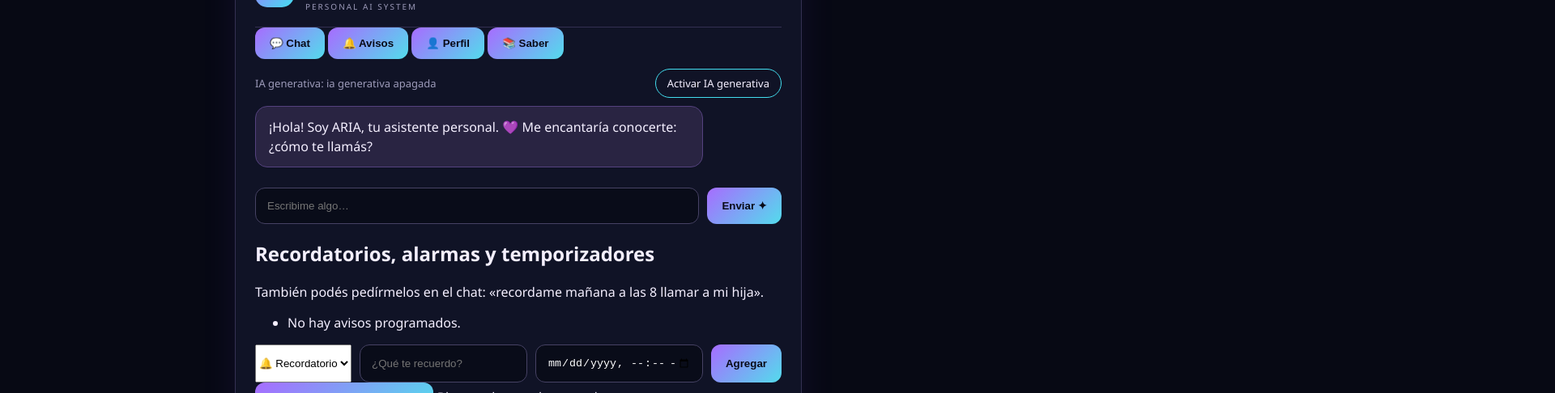
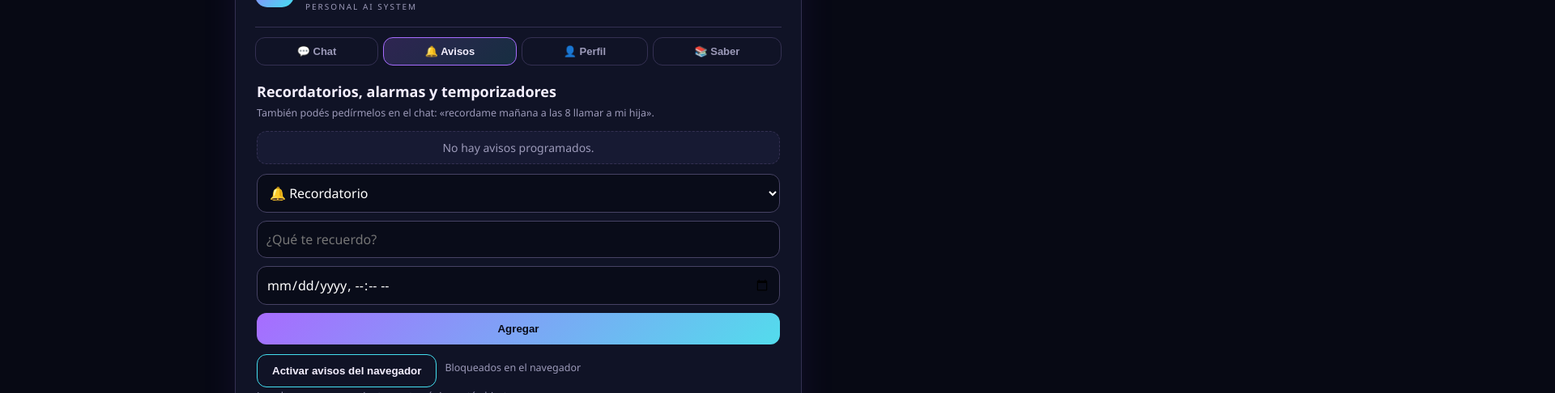
Before and after one commit to luluciel707/ARIA-OFICIAL, a plain HTML site: page brain/index.html in a window 1280 px wide. Both pictures are taken after a click on the button "🔔 Avisos". Shown: the part 130-616 px from the top of the page at 81% size, 1920 px wide, since content can reach past the window. Drawn offline with Linux system fonts and the light colour scheme; no server answers.

Commit message:
Refactor CSS styles for improved structure

```diff
--- a/brain/style.css
+++ b/brain/style.css
@@ -139,15 +139,16 @@ header p {
     border: 1px solid #3b9eae;
 }
 
-form {
+#messageForm {
     display: flex;
     gap: 10px;
     margin-top: 15px;
 }
 
-input {
+input, textarea, select {
     flex: 1;
     min-width: 0;
+    font: inherit;
 
     padding: 14px;
     border-radius: 12px;
@@ -159,7 +160,7 @@ input {
     outline: none;
 }
 
-input:focus {
+input:focus, textarea:focus, select:focus {
     border-color: var(--purple);
 }
 
@@ -266,3 +267,124 @@ footer {
     opacity: 0.5;
     cursor: default;
 }
+
+/* ============ ARIA 0.2: pestañas, paneles, avisos, perfil y memoria ============ */
+
+.app { overflow: hidden; }
+
+.tabs {
+    display: flex;
+    gap: 6px;
+    margin: 12px 0 4px;
+    overflow-x: auto;
+    scrollbar-width: none;
+}
+
+.tab {
+    flex: 1 0 auto;
+    padding: 9px 12px;
+    background: transparent;
+    color: var(--muted);
+    border: 1px solid var(--border);
+    font-weight: 600;
+    font-size: 13px;
+}
+
+.tab.active {
+    background: linear-gradient(135deg, #a76cff33, #43dff022);
+    color: var(--text);
+    border-color: var(--purple);
+}
+
+.panel {
+    display: none;
+    flex: 1;
+    min-height: 0;
+    flex-direction: column;
+    overflow-y: auto;
+    padding: 6px 2px 0;
+    scrollbar-width: thin;
+    scrollbar-color: #55427f transparent;
+}
+
+.panel.active { display: flex; }
+#panel-chat.active { overflow: hidden; }
+
+.panel h2 { font-size: 18px; margin: 10px 0 4px; }
+.panel h3 { font-size: 14px; margin: 18px 0 6px; color: #cfc6ee; }
+.hint { color: var(--muted); font-size: 12.5px; margin: 2px 0 10px; }
+
+.stack-form { display: flex; flex-direction: column; gap: 10px; margin: 8px 0 12px; }
+.stack-form label { display: flex; flex-direction: column; gap: 5px; font-size: 12.5px; color: #cfc6ee; }
+.stack-form input, .stack-form textarea, .stack-form select { flex: none; padding: 11px; }
+.stack-form textarea { resize: vertical; }
+select { background: #090c19; color: white; border: 1px solid #464264; border-radius: 12px; padding: 11px; }
+
+.row { display: flex; flex-wrap: wrap; align-items: center; gap: 10px; }
+
+button.ghost {
+    background: transparent;
+    color: var(--text);
+    border: 1px solid var(--cyan);
+    font-weight: 600;
+}
+
+button.ghost.danger { border-color: #ff6b8a; color: #ffb0c0; }
+button.small { padding: 6px 12px; font-size: 12px; }
+
+.file {
+    display: inline-block;
+    padding: 10px 14px;
+    border: 1px dashed var(--purple);
+    border-radius: 12px;
+    cursor: pointer;
+    font-size: 13px;
+    color: var(--text);
+}
+.file input { display: none; }
+
+.list { list-style: none; margin: 4px 0; padding: 0; display: flex; flex-direction: column; gap: 8px; }
+.list li {
+    display: flex;
+    align-items: center;
+    justify-content: space-between;
+    gap: 10px;
+    padding: 10px 12px;
+    background: #171a33;
+    border: 1px solid var(--border);
+    border-radius: 12px;
+    overflow-wrap: anywhere;
+    font-size: 14px;
+}
+.list li.empty { color: var(--muted); justify-content: center; border-style: dashed; }
+
+.ring {
+    display: flex;
+    align-items: center;
+    justify-content: space-between;
+    flex-wrap: wrap;
+    gap: 10px;
+    margin: 10px 0 0;
+    padding: 12px 14px;
+    border-radius: 14px;
+    background: linear-gradient(135deg, #a76cff55, #43dff033);
+    border: 1px solid var(--purple);
+    animation: pulse 1.2s ease-in-out infinite;
+}
+.ring[hidden] { display: none; }
+.ring-actions { display: flex; gap: 8px; }
+
+.message .actions { display: flex; flex-wrap: wrap; gap: 8px; margin-top: 10px; }
+.message .actions a {
+    padding: 6px 12px;
+    border: 1px solid var(--cyan);
+    border-radius: 999px;
+    color: var(--text);
+    font-size: 12.5px;
+    text-decoration: none;
+}
+.message .actions a:hover { background: #43dff022; }
+
+.message.typing { opacity: 0.6; letter-spacing: 3px; }
+
+@keyframes pulse { 50% { box-shadow: 0 0 22px #a76cff66; } }
```
